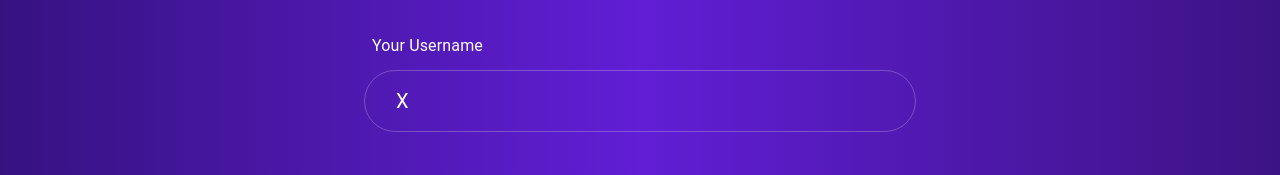
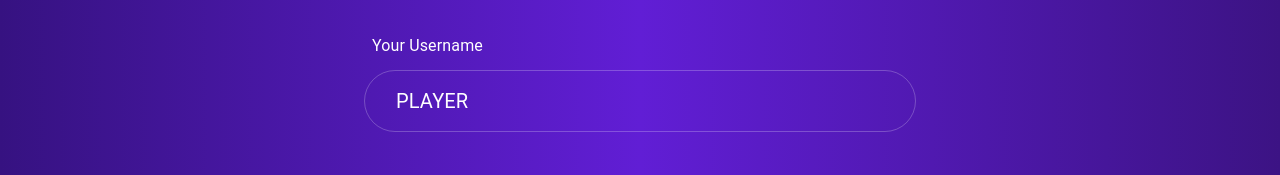
Before and after one commit to salmanfazal01/react-tic-tac-toe, a Next.js app: page /home/start in a window 1280 px wide. Shown: the part 262-437 px from the top of the page. Built offline with nearby package versions, Linux system fonts and the light colour scheme.

Commit message:
Same username fix

```diff
--- a/pages/home/start.js
+++ b/pages/home/start.js
@@ -35,18 +35,20 @@ const Home = () => {
   const [playRandom, setPlayRandom] = useState(false);
   const [mode, setMode] = useState("create");
 
+  const _username = username.toUpperCase();
+
   const handleNewRoomClick = async (e) => {
     e.preventDefault();
     setLoading(true);
     try {
       let { roomID } = await createRoom({
         ...NEW_GAME_OBJ,
-        player_one: username,
-        turn: username,
-        first_turn: username,
+        player_one: _username,
+        turn: _username,
+        first_turn: _username,
         random: playRandom,
       });
-      await setGlobalState({ username: username });
+      await setGlobalState({ username: _username });
       Router.push(`/game/${roomID}`);
     } catch (error) {
       console.log(error);
@@ -57,9 +59,10 @@ const Home = () => {
   const handleJoinRoomClick = async (e) => {
     e.preventDefault();
     setLoading(true);
+
     try {
-      let response = await joinRoom(code, username);
-      await setGlobalState({ username: username });
+      let response = await joinRoom(code, _username);
+      await setGlobalState({ username: response.username });
       Router.push(`/game/${response.roomID}`);
     } catch (err) {
       setError(err);
@@ -103,7 +106,7 @@ const Home = () => {
             <Typography sx={{ mb: 1.5, ml: 1 }}>Your Username</Typography>
             <TextField
               placeholder="Your Username"
-              value={username}
+              value={_username}
               onChange={(e) => setUsername(e.target.value || "")}
               fullWidth
               variant="outlined"
--- a/src/context/globalContext.js
+++ b/src/context/globalContext.js
@@ -7,7 +7,7 @@ export const GlobalContext = createContext({});
 
 // Create a provider for components to consume and subscribe to changes
 export const GlobalContextProvider = ({ children }) => {
-  const [state, setState] = useState({ username: "X" });
+  const [state, setState] = useState({ username: "PLAYER" });
   const [isLoading, setIsLoading] = useState(true);
 
   useEffect(() => {
--- a/src/utils/functions.js
+++ b/src/utils/functions.js
@@ -60,14 +60,14 @@ export const joinRoom = async (roomID, name) => {
 
     const _id = gameObj.id;
 
-    gameObj.player_two = name === gameObj.player_one ? name + "2" : name;
+    gameObj.player_two = name === gameObj.player_one ? name + " 2" : name;
     gameObj.random = false;
 
     const docRef = doc(db, "games", _id);
     const payload = { ...gameObj, updatedTimestamp: serverTimestamp() };
 
     updateDoc(docRef, payload)
-      .then(() => resolve({ roomID: _id }))
+      .then(() => resolve({ roomID: _id, username: gameObj.player_two }))
       .catch((error) => reject(error));
   });
 };
```
